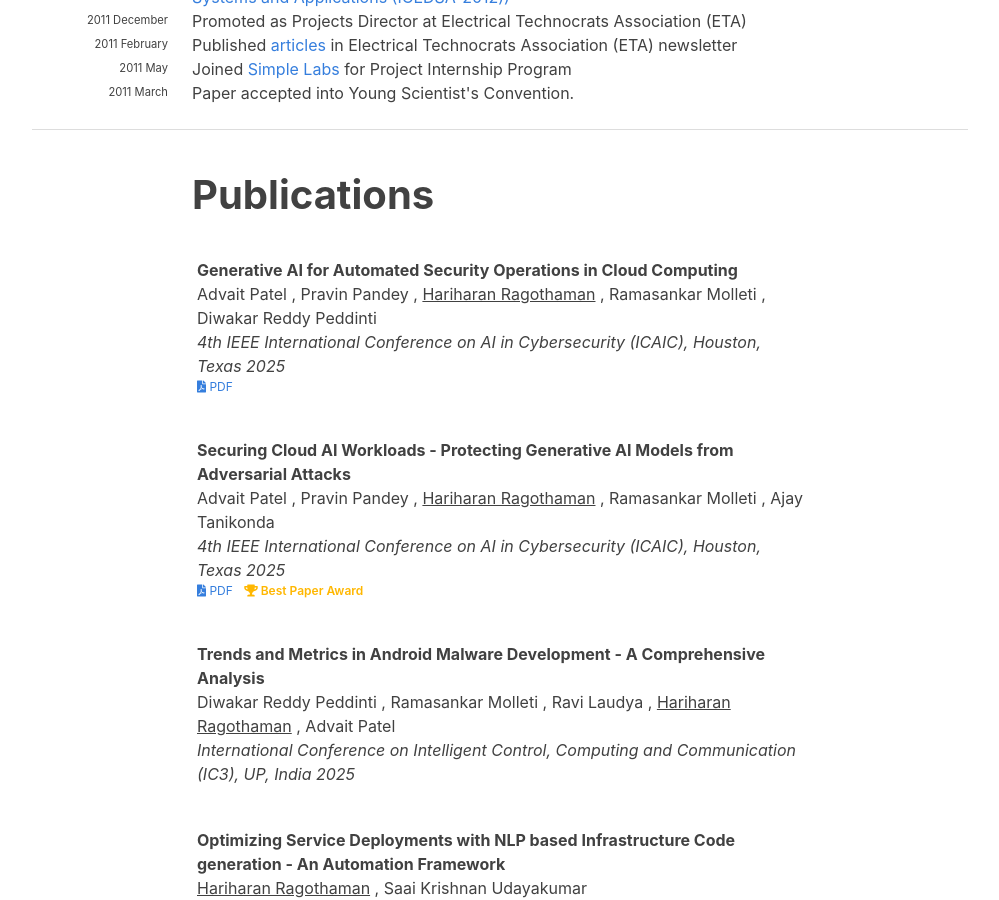
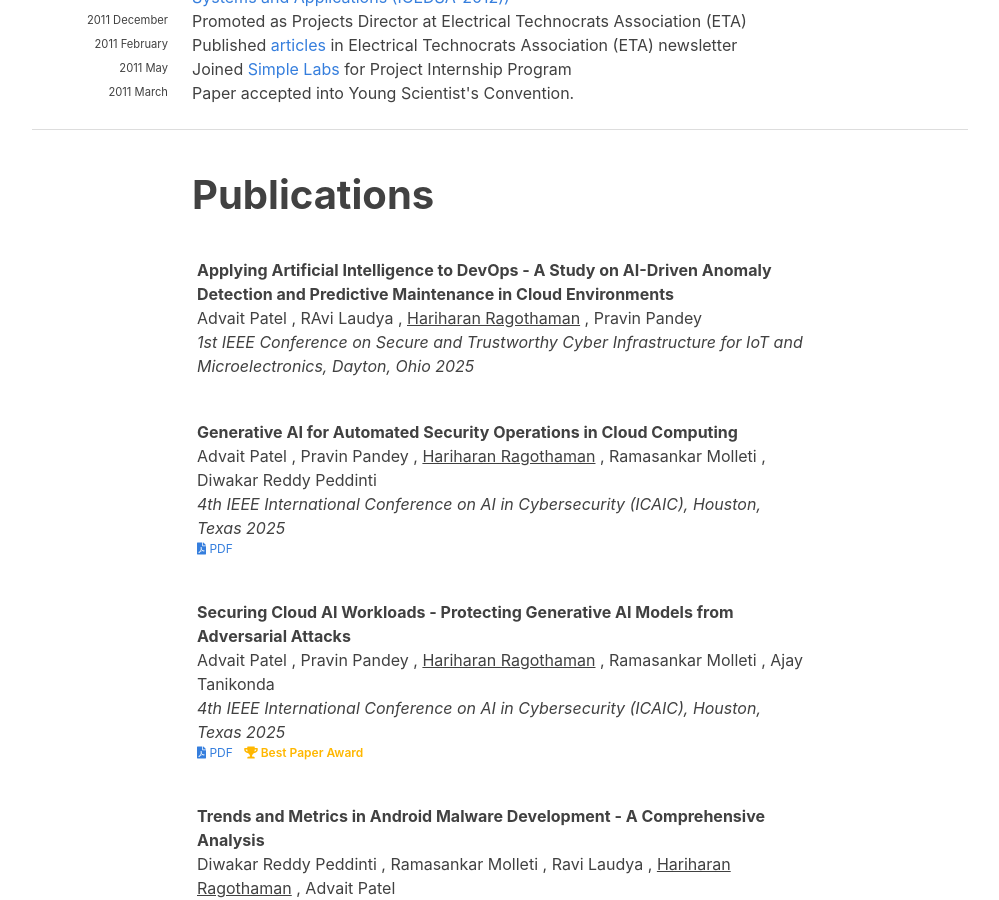
Before and after one commit to hariharanragothaman/hariharanragothaman.github.io, a Jekyll site: the page built from index.md, in a window 1280 px wide and 900 px high, scrolled down 3459 px. Shown: the whole window, without its empty margins (140-1139 px from the left). Built offline with Jekyll 4.4.1, drawn with Linux system fonts in a browser that asks for light colours; nearby versions of some CDN libraries; some web fonts are replaced.

Commit message:
Polishes and Updates

```diff
--- a/_data/publications.yaml
+++ b/_data/publications.yaml
@@ -1,4 +1,15 @@
 ---
+- id: anomaly-detection
+  authors:
+    - Advait Patel
+    - RAvi Laudya
+    - Hariharan Ragothaman
+    - Pravin Pandey
+  title: Applying Artificial Intelligence to DevOps - A Study on AI-Driven Anomaly Detection and Predictive Maintenance in Cloud Environments
+  venue: 1st IEEE Conference on Secure and Trustworthy Cyber Infrastructure for IoT and Microelectronics, Dayton, Ohio
+  year: 2025
+  type: conference
+
 - id: automated-security
   authors:
     - Advait Patel
```
